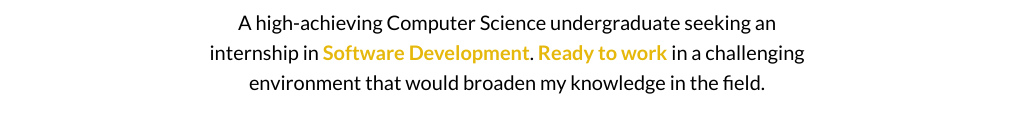
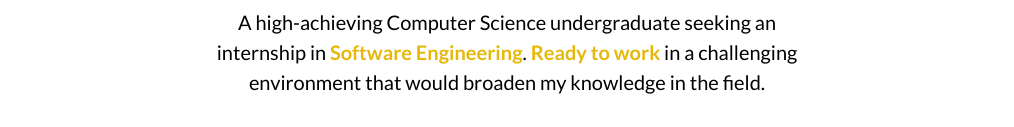
Before and after one commit to hthm00/Portfolio, a plain HTML site: page index.html in a window 1280 px wide. Shown: the part 278-405 px from the top of the page, without its empty margins (133-1147 px from the left). Drawn offline with Linux system fonts and the light colour scheme.

Commit message:
Update Resume and some typos in home page

```diff
--- a/index.html
+++ b/index.html
@@ -50,7 +50,7 @@
                     </h1>
                     <p class="about-me__info--para">
                         A high-achieving Computer Science undergraduate seeking an internship in <strong
-                            class="text--yellow">Software Development</strong>.
+                            class="text--yellow">Software Engineering</strong>.
                         <strong class="text--yellow">Ready to work</strong> in a challenging environment that
                         would broaden my knowledge in the field.
                     </p>
```
Also changed, not shown: 2 other files.
